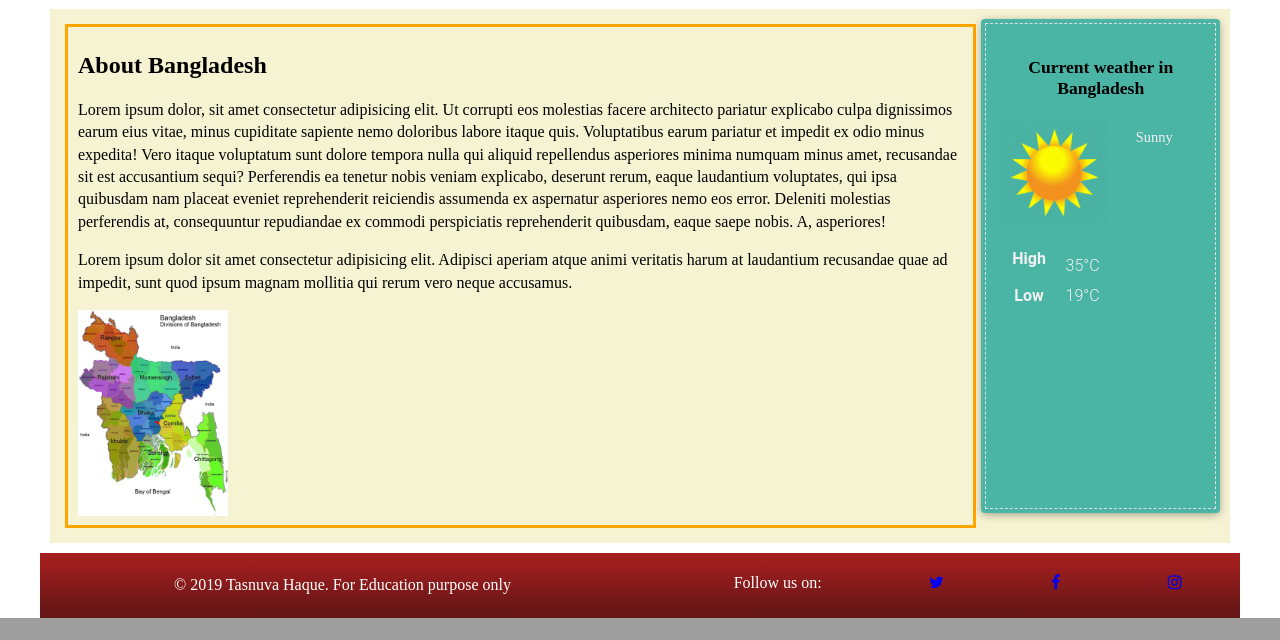
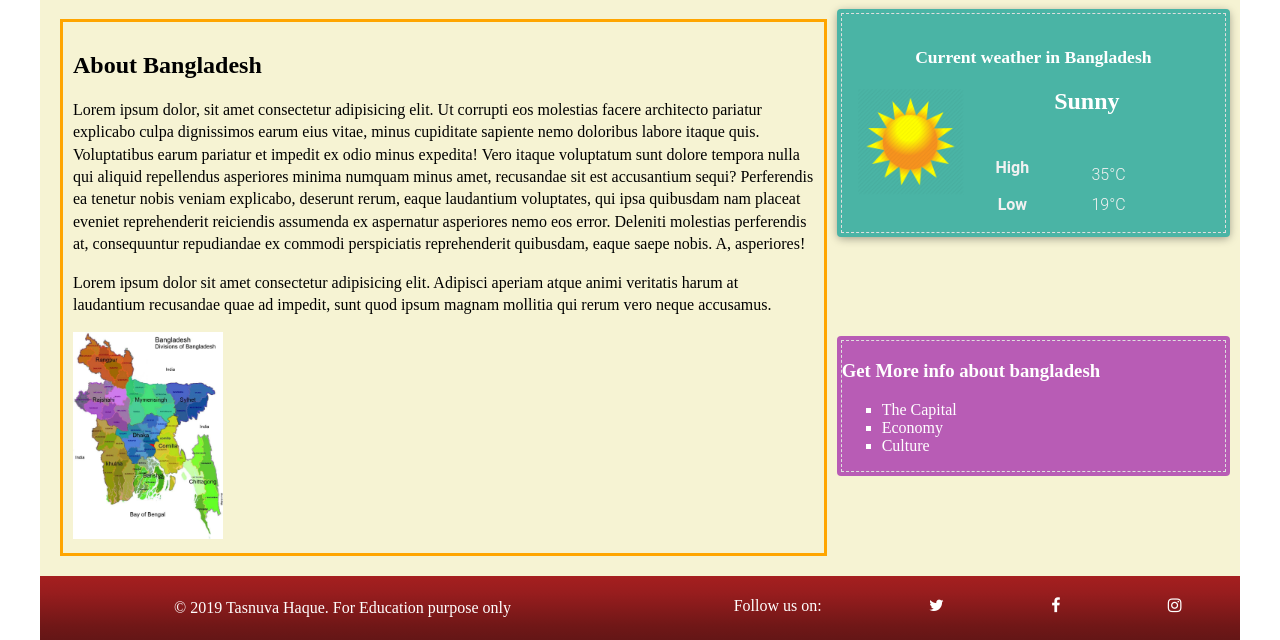
Before and after one commit to thaqueubc/Country_Project, a PHP site: page / in a window 1280 px wide. Shown: the part 901-1541 px from the top of the page. Before the commit the page ends 1519 px from the top, so only its background shows below. Run offline with PHP 8.4, Linux system fonts and the light colour scheme; some libraries are stand-ins or nearby versions.

Commit message:
grid added to home page

```diff
--- a/history.html
+++ b/history.html
@@ -102,8 +102,7 @@
                         <p>Integer purus magna, rhoncus eget risus nec, venenatis ullamcorper lacus. Curabitur commodo aliquam libero, sed porta sem luctus eget. In enim lectus, tempor at lorem id, cursus aliquet nisl. Pellentesque consectetur mi urna, eu porta eros condimentum eget. Praesent consectetur nunc et augue egestas, et adipiscing sem bibendum. Ut id congue orci, sed porta ante. Aliquam eget lacus elit. Etiam accumsan nec purus eu gravida. Aenean erat risus, dapibus eget felis hendrerit, elementum dignissim nulla. Vestibulum rhoncus pretium urna vitae tristique.</p>
 
                         <button class="history-btn"><a href="https://www.studycountry.com/guide/BD-history.htm">Read More</a></button>
-
-                    </div>
+                   </div>
 
                     <div class="slideshow-container cycle-slideshow" data-cycle-timeout="0" data-cycle-prev="#prev" data-cycle-next="#next">
                         <div class="cycle-pager"></div>
@@ -141,6 +140,5 @@
 <script src="scripts/menu.js"></script>
 <script src="scripts/jquery-3.4.1.min.js"></script>
 <script src="scripts/jquery.cycle2.min.js"></script>
-<script src="scripts/nav_ul_hover.js"></script>
 </body>
 </html>
--- a/index.html
+++ b/index.html
@@ -70,7 +70,7 @@
             <div id="weather_icon">
                 <img src="./images/sunny_weather.jpg" alt="">
             </div>
-            <h4>Sunny</h4>
+            <h2>Sunny</h2>
             <table>
                 <tr>
                 <th>High</th>
@@ -81,6 +81,15 @@
                 <td>19&deg;C</td>
                 </tr>
             </table>
+        </aside>
+
+        <aside class="info">
+            <h3>Get More info about bangladesh</h3>
+            <ul>
+                <li><a href="#">The Capital</a></li>
+                <li><a href="#">Economy</a></li>
+                <li><a href="#">Culture</a></li>
+            </ul>
         </aside>
 
     </main>
@@ -104,6 +113,5 @@
 
 </div>
 <script src="scripts/menu.js"></script>
-<script src="scripts/nav_ul_hover.js"></script>
 </body>
 </html>
--- a/styles/styles.css
+++ b/styles/styles.css
@@ -42,7 +42,7 @@ header a{
     text-decoration: none;
     margin: 0;
     padding: 0;
-    color:black;
+    color:white;
 
 }
 
@@ -52,7 +52,7 @@ header h1 {
     font-family: 'Lobster', cursive;
     text-transform: uppercase;
     padding-left: 20px;
-    text-shadow: 1px 1px 0 rgba(255, 255, 255, 0.7);
+    text-shadow: 2px 2px 0 rgba(0, 0, 0, 0.822);
 }
 
 /* Top-bar style */
@@ -76,7 +76,7 @@ header h1 {
     font-size: 1.5em;
     background-color:transparent;
     border: none;
-    color: black;
+    color: white;
     display: block;
     height: 50px;
     line-height: 1;
@@ -114,6 +114,7 @@ header h1 {
 .top-bar nav a:active,
 .top-bar nav a:focus {
     background-color: rgba(255,255,255, 0.3);
+    /* color: white; */
 }
 
 .banner img{
@@ -132,29 +133,61 @@ main{
 }
 
 .main_home{
-    display: flex;
-    justify-content: space-between;
+    padding: 10px;
+    display: grid;
+    grid-template-columns: 1fr ;
+    grid-auto-rows: repeat(3,minmax(100px,1fr));
+    grid-template-areas:
+        "a "
+        "b "
+        "c";
+}
+
+.content{
+    grid-area: a;
+    border: 3px solid orange;
     padding: 10px;
     margin: 10px;
 }
 
-.content{
-    flex: 1 1 78%;
-    border: 3px solid orange;
-    padding: 5px 10px;
-    margin: 5px;
+#weather{
+    grid-area: b;
+    align-self: start;
+    margin-bottom: 10px;
+
 }
 
+.info{
+    grid-area: c;
+    background-color:rgba(179, 78, 179, 0.911);
+    padding: 5px;
+    outline:1px dashed #dfdfdf;
+	outline-offset:-5px;
+    border-radius:4px;
+    color: white;
+    align-self: start;
+}
 
+.info ul{
+    list-style:square;
+}
+
+.info ul a{
+    text-decoration: none;
+    color: white;
+}
+
+.info ul a:hover{
+    color: black;
+}
 
 /* Style for Weather  */
 aside#weather{
 	-webkit-box-sizing: border-box;
 	-moz-box-sizing: border-box;
 	box-sizing: border-box;
-	float:right;
 	text-align:center;
-    flex:1 1 20%;
+    color: white;
 	padding:20px;
 	background-color:#4AB4A5;
 	outline:1px dashed #dfdfdf;
@@ -165,7 +198,6 @@ aside#weather{
     -moz-box-shadow:0px 2px 10px -1px rgba(0,0,0,0.4);
     -webkit-box-shadow:0px 2px 10px -1px rgba(0,0,0,0.4);
     box-shadow:0px 2px 10px -1px rgba(0,0,0,0.4);
-    margin-bottom:20px;
 }
 
 #weather_icon img{
@@ -175,7 +207,6 @@ aside#weather{
 }
 
 aside#weather h3{
-	color:black;
 	margin-bottom:20px;
 	font-size:1.1rem;
 }
@@ -223,6 +254,10 @@ footer  ul{
     justify-content: space-around;
     list-style: none;
 }
+.fa{
+    color: white;
+    font-size: 1.5em;
+}
 
 .sr-only {
     position: absolute;
@@ -234,6 +269,8 @@ footer  ul{
     clip: rect(0,0,0,0);
     border: 0;
 }
+
+
 @media (min-width:650px){
     header {
         position: relative;
@@ -264,4 +301,12 @@ footer  ul{
         text-shadow: 1px 1px 0 rgba(255, 255, 255, 0.5);
     }
 
+    .main_home{
+        grid-template-columns: repeat(3, minmax(200px,1fr));
+        grid-auto-rows: repeat(2,minmax(100px,1fr));
+        grid-template-areas:
+            "a a b"
+            "a a c";
+    }
+
 }
--- a/tourism.html
+++ b/tourism.html
@@ -147,6 +147,5 @@
  </div>
 
  <script src="scripts/menu.js"></script>
- <script src="scripts/nav_ul_hover.js"></script>
 </body>
 </html>
```
Also changed, not shown: styles/style_history.css (+21 -5 lines), styles/style_tourism.css (+11 -3 lines).
